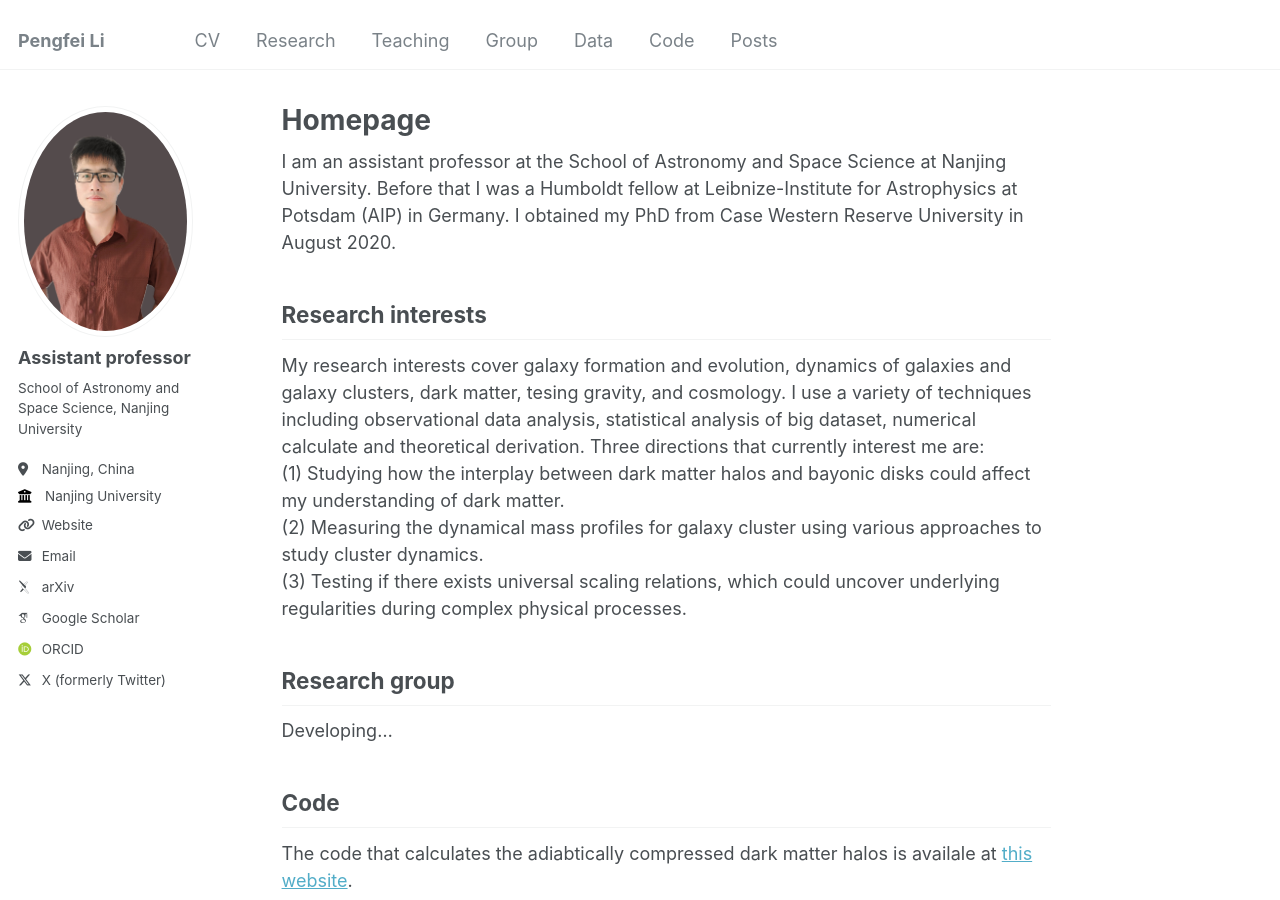
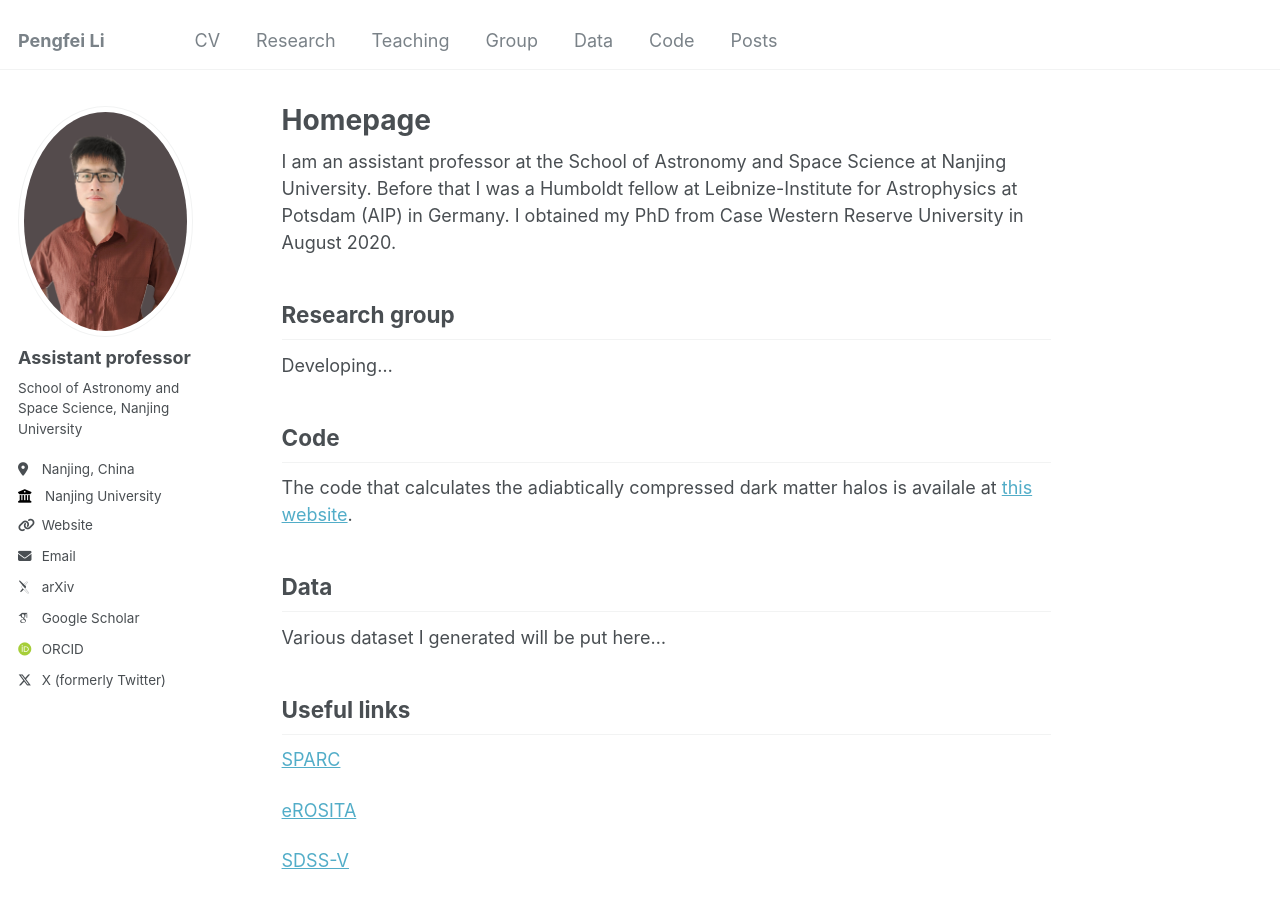
Before and after one commit to PengfeiLi0606/pengfeili0606.github.io, a Jekyll site: the page built from _pages/about.md, in a window 1280 px wide and 900 px high. Built offline with Jekyll 4.4.1, drawn with Linux system fonts in a browser that asks for light colours; some web fonts are replaced.

Commit message:
Update about.md

```diff
--- a/_pages/about.md
+++ b/_pages/about.md
@@ -10,12 +10,7 @@ redirect_from:
 
 I am an assistant professor at the School of Astronomy and Space Science at Nanjing University. Before that I was a Humboldt fellow at Leibnize-Institute for Astrophysics at Potsdam (AIP) in Germany. I obtained my PhD from Case Western Reserve University in August 2020.
 
-Research interests
-------
-My research interests cover galaxy formation and evolution, dynamics of galaxies and galaxy clusters, dark matter, tesing gravity, and cosmology. I use a variety of techniques including observational data analysis, statistical analysis of big dataset, numerical calculate and theoretical derivation. Three directions that currently interest me are:
-(1) Studying how the interplay between dark matter halos and bayonic disks could affect my understanding of dark matter.
-(2) Measuring the dynamical mass profiles for galaxy cluster using various approaches to study cluster dynamics.
-(3) Testing if there exists universal scaling relations, which could uncover underlying regularities during complex physical processes.
+
 
 Research group
 ------
```
